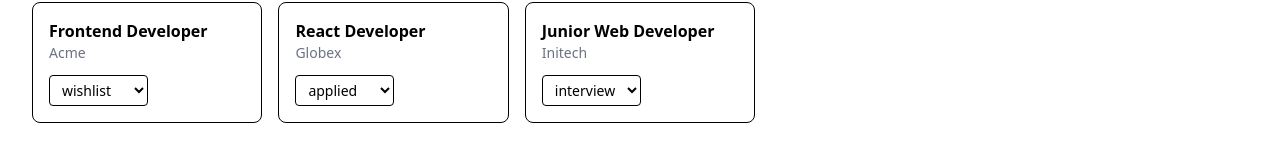
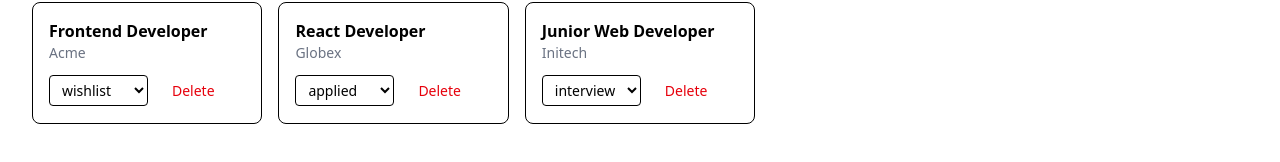
Before and after one commit to Syed-Asad-745/jobstronaut, a Next.js app: page / in a window 1280 px wide. Shown: the part 192-354 px from the top of the page. Built offline with nearby package versions, Linux system fonts and the light colour scheme.

Commit message:
Add delete button

```diff
--- a/src/components/Board.tsx
+++ b/src/components/Board.tsx
@@ -9,7 +9,7 @@ const columns: { status: JobStatus; label: string }[] = [
   { status: "rejected", label: "Rejected" },
 ];
 
-export default function Board({ jobs, onStatusChange }: { jobs: Job[]; onStatusChange: (id: string, status: JobStatus) => void }) {
+export default function Board({ jobs, onStatusChange, onDelete }: { jobs: Job[]; onStatusChange: (id: string, status: JobStatus) => void; onDelete: (id: string) => void }) {
   return (
     <div className="grid gap-4 md:grid-cols-5">
       {columns.map((column) => (
@@ -23,6 +23,7 @@ export default function Board({ jobs, onStatusChange }: { jobs: Job[]; onStatusC
                   key={job.id}
                   job={job}
                   onStatusChange={onStatusChange}
+                  onDelete={onDelete}
                 />
               ))}
           </div>
--- a/src/components/JobBoard.tsx
+++ b/src/components/JobBoard.tsx
@@ -17,12 +17,17 @@ export default function JobBoard() {
     setJobs((prev) => prev.map((job) => (job.id === id ? { ...job, status } : job)));
   }
 
+  function deleteJob(id: string) {
+    setJobs((prev) => prev.filter((job) => job.id !== id));
+  }
+
   return (
     <>
       <AddJobForm onAdd={addJob} />
       <Board
         jobs={jobs}
         onStatusChange={changeStatus}
+        onDelete={deleteJob}
       />{" "}
     </>
   );
--- a/src/components/JobCard.tsx
+++ b/src/components/JobCard.tsx
@@ -2,7 +2,7 @@ import { Job, JobStatus } from "@/types/job";
 
 const statuses: JobStatus[] = ["wishlist", "applied", "interview", "offer", "rejected"];
 
-export default function JobCard({ job, onStatusChange }: { job: Job; onStatusChange: (id: string, status: JobStatus) => void }) {
+export default function JobCard({ job, onStatusChange, onDelete }: { job: Job; onStatusChange: (id: string, status: JobStatus) => void; onDelete: (id: string) => void }) {
   return (
     <div className="rounded-lg border p-4">
       <h3 className="font-semibold">{job.role}</h3>
@@ -21,6 +21,12 @@ export default function JobCard({ job, onStatusChange }: { job: Job; onStatusCha
           </option>
         ))}
       </select>
+      <button
+        onClick={() => onDelete(job.id)}
+        className="ml-2 text-sm text-red-600 cursor-pointer hover:bg-red-200 px-4 py-1.5 rounded-md"
+      >
+        Delete
+      </button>
     </div>
   );
 }
```
